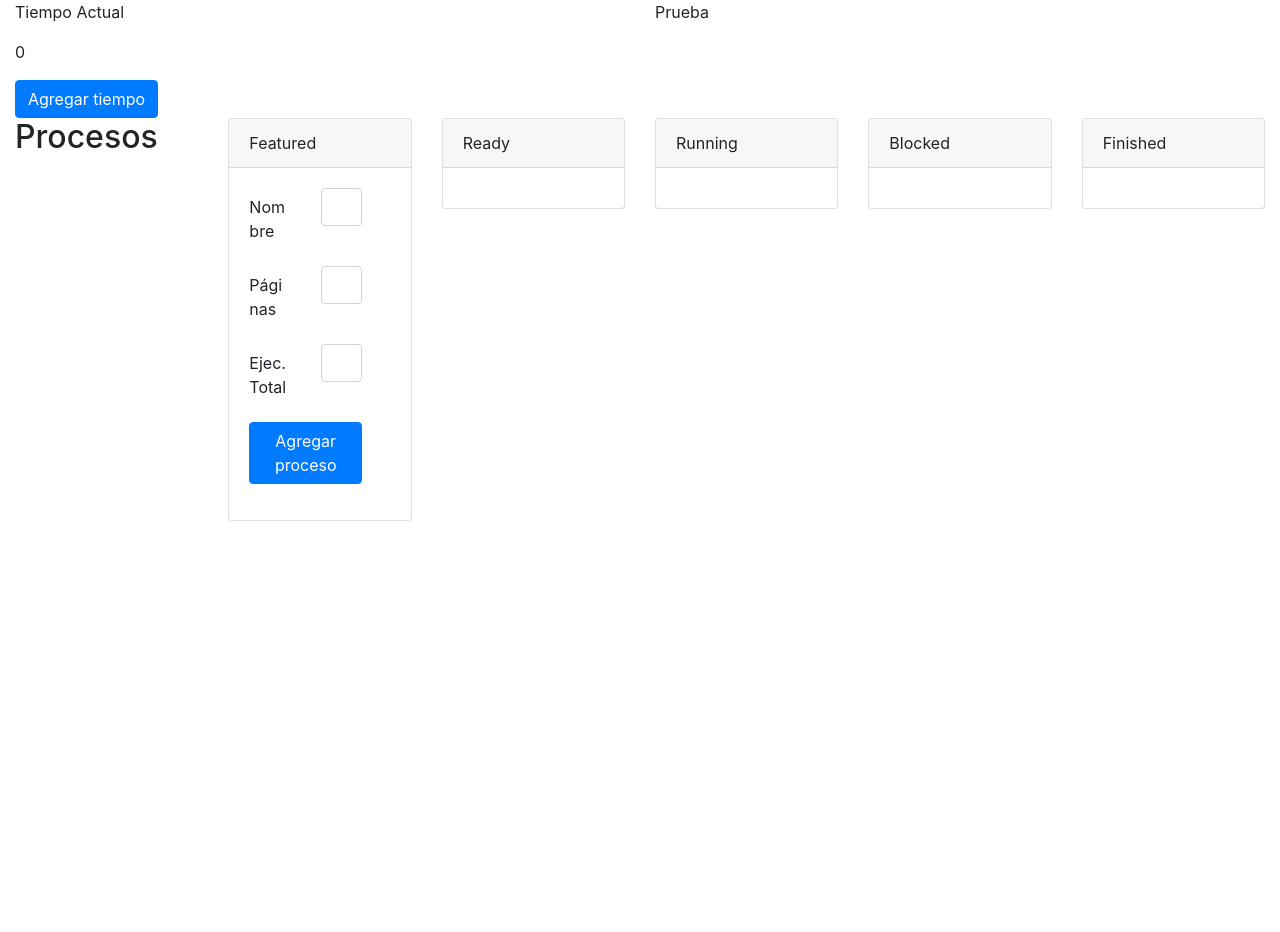
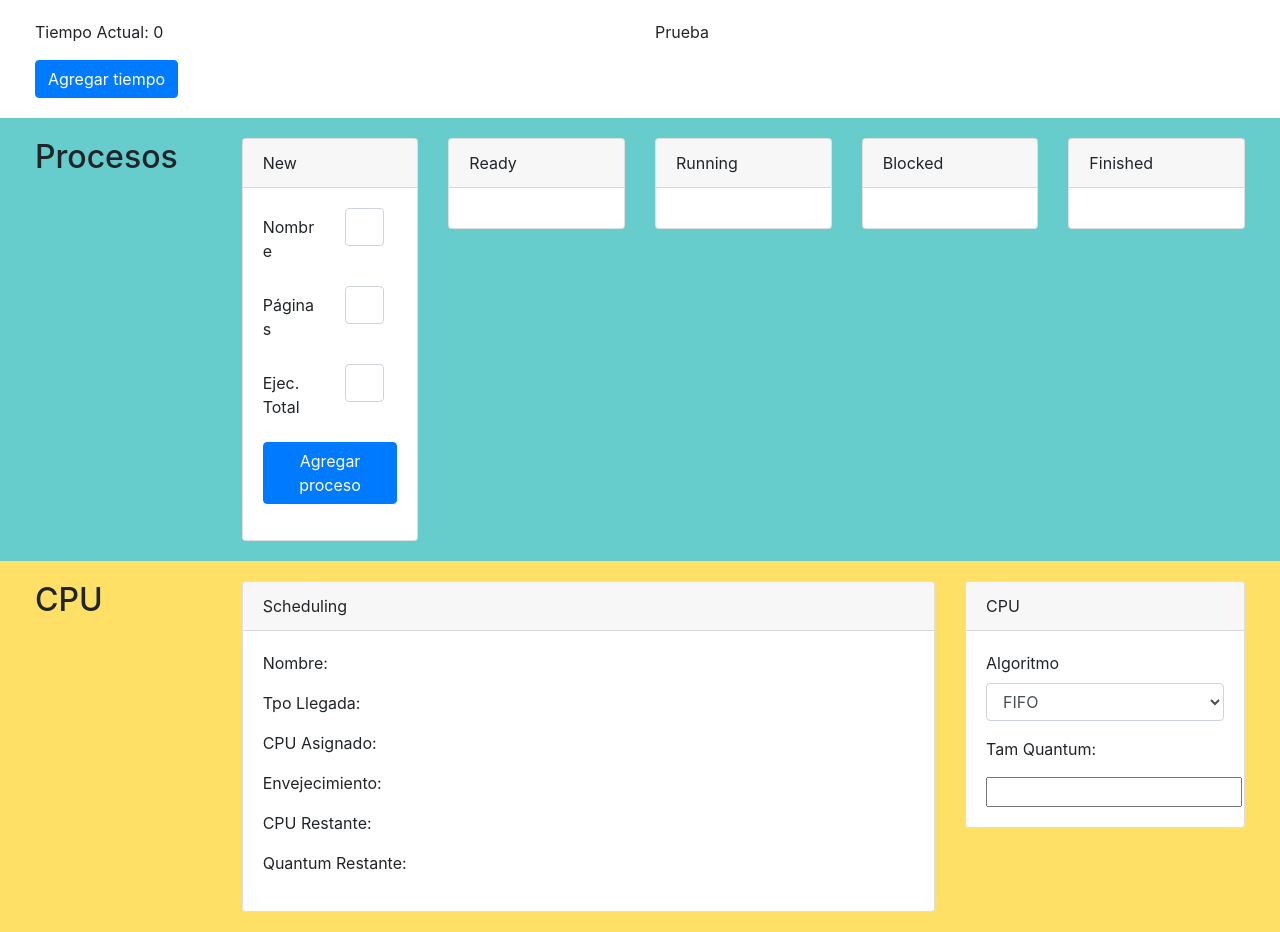
Before and after one commit to mauriciodeleonc/OS-Kernel, a React (Create React App) app: page / in a window 1280 px wide. Before the commit the page ends 800 px from the top, so only its background shows below. Built offline with nearby package versions, Linux system fonts and the light colour scheme.

Commit message:
CPU and its components done (only front)

```diff
--- a/src/App.css
+++ b/src/App.css
@@ -1,16 +1,5 @@
 .App {
   text-align: center;
-}
-
-.App-logo {
-  height: 40vmin;
-  pointer-events: none;
-}
-
-@media (prefers-reduced-motion: no-preference) {
-  .App-logo {
-    animation: App-logo-spin infinite 20s linear;
-  }
 }
 
 .App-header {
@@ -24,15 +13,34 @@
   color: white;
 }
 
-.App-link {
-  color: #61dafb;
+.control{
+  margin: 10px;
+  padding: 20px;
 }
 
-@keyframes App-logo-spin {
-  from {
-    transform: rotate(0deg);
-  }
-  to {
-    transform: rotate(360deg);
-  }
+.control.row{
+  margin-top: 0;
+  margin-bottom: 0;
 }
+
+.procesos{
+  background-color: rgb(102, 204, 204);
+  margin: 0 10px 10px 0;
+  padding: 20px;
+}
+
+.procesos.row{
+  margin-top: 0;
+  margin-bottom: 0;
+}
+
+.cpu{
+  background-color: rgb(255, 224, 102);
+  margin: 0 10px 10px 0;
+  padding: 20px;
+}
+
+.cpu.row{
+  margin-top: 0;
+  margin-bottom: 0;
+}
--- a/src/App.js
+++ b/src/App.js
@@ -11,22 +11,22 @@ import Memoria from './Memoria';
 function App() {
   return (
     <Container fluid>
-      <Row>
+      <Row className="control">
         <Col>
           <Control />
         </Col>
       </Row>
-      <Row>
+      <Row className="procesos">
         <Col>
           <Procesos />
         </Col>
       </Row>
-      {/*
-      <Row>
+      <Row className="cpu">
         <Col>
           <CPU />
         </Col>
       </Row>
+      {/*
       <Row>
         <Col>
           <Memoria />
--- a/src/CPU.js
+++ b/src/CPU.js
@@ -1 +1,26 @@
-//import React from 'react';
+import React from 'react';
+import './App.css';
+import Row from 'react-bootstrap/Row';
+import Col from 'react-bootstrap/Col';
+import Scheduling from './Scheduling';
+import ChooseCPU from './ChooseCPU';
+
+class CPU extends React.Component{
+    render(){
+        return(
+            <Row className="d-flex justify-content-between">
+                <Col sm={2}>
+                    <h2>CPU</h2>
+                </Col>
+                <Col sm={7}>
+                    <Scheduling />
+                </Col>
+                <Col sm={3}>
+                    <ChooseCPU />
+                </Col>
+            </Row>
+        );
+    }
+}
+
+export default CPU;
--- /dev/null
+++ b/src/ChooseCPU.js
@@ -0,0 +1,31 @@
+import React from 'react';
+import Card from 'react-bootstrap/Card';
+import Form from 'react-bootstrap/Form';
+
+class ChooseCPU extends React.Component {
+
+    render(){
+        return(
+            <Card style={{ width: '100%' }}>
+                <Card.Header>CPU</Card.Header>
+                <Card.Body>
+                    <Form>
+                    <Form.Group controlId="exampleForm.ControlSelect1">
+                        <Form.Label>Algoritmo</Form.Label>
+                        <Form.Control as="select">
+                            <option>FIFO</option>
+                            <option>Round Robin</option>
+                            <option>SRT (apropiativo)</option>
+                            <option>HRRN (apropiativo)</option>
+                        </Form.Control>
+                    </Form.Group>
+                    </Form>
+                    <p>Tam Quantum:</p>
+                    <input></input>
+                </Card.Body>
+            </Card>
+        );
+    }
+}
+
+export default ChooseCPU;
--- a/src/Control.js
+++ b/src/Control.js
@@ -23,8 +23,7 @@ class Control extends React.Component {
         return (
             <Row>
                 <Col>
-                    <p>Tiempo Actual</p>
-                    <p>{this.state.tiempoActual}</p>
+                    <p>Tiempo Actual: {this.state.tiempoActual}</p>
                     <Button variant="primary" onClick={this.incrementarTiempo}>Agregar tiempo</Button>
                 </Col>
                 <Col>
--- a/src/New.js
+++ b/src/New.js
@@ -1,9 +1,11 @@
 import React from 'react';
+import './App.css';
 import Col from 'react-bootstrap/Col';
 import Row from 'react-bootstrap/Row';
 import Button from 'react-bootstrap/Button';
 import Form from 'react-bootstrap/Form';
 import Card from 'react-bootstrap/Card';
+
 
 class New extends React.Component{
     /*constructor(props){
@@ -18,11 +20,11 @@ class New extends React.Component{
     render(){
         return(
             <Card style={{ width: '100%' }}>
-                <Card.Header>Featured</Card.Header>
+                <Card.Header>New</Card.Header>
                 <Card.Body>
                     <Form>
                         <Form.Group as={Row} controlId="formHorizontalEmail">
-                            <Form.Label column sm={5}>
+                            <Form.Label column sm={6}>
                                 Nombre
                             </Form.Label>
                             <Col sm={5}>
@@ -31,7 +33,7 @@ class New extends React.Component{
                         </Form.Group>
 
                         <Form.Group as={Row} controlId="formHorizontalPassword">
-                            <Form.Label column sm={5}>
+                            <Form.Label column sm={6}>
                                 Páginas
                             </Form.Label>
                             <Col sm={5}>
@@ -40,7 +42,7 @@ class New extends React.Component{
                         </Form.Group>
 
                         <Form.Group as={Row} controlId="formHorizontalEmail">
-                            <Form.Label column sm={5}>
+                            <Form.Label column sm={6}>
                                 Ejec. Total
                             </Form.Label>
                             <Col sm={5}>
@@ -49,8 +51,8 @@ class New extends React.Component{
                         </Form.Group>
 
                         <Form.Group as={Row}>
-                            <Col sm={{ span: 10 }}>
-                            <Button type="submit">Agregar proceso</Button>
+                            <Col>
+                            <Button type="submit" style={{width: '100%'}}>Agregar proceso</Button>
                             </Col>
                         </Form.Group>
                     </Form>
--- a/src/Procesos.js
+++ b/src/Procesos.js
@@ -1,4 +1,5 @@
 import React from 'react';
+import './App.css';
 import Row from 'react-bootstrap/Row';
 import Col from 'react-bootstrap/Col';
 import New from './New';
--- a/src/Ready.js
+++ b/src/Ready.js
@@ -1,8 +1,5 @@
 import React from 'react';
-import Col from 'react-bootstrap/Col';
 import Row from 'react-bootstrap/Row';
-import Button from 'react-bootstrap/Button';
-import Form from 'react-bootstrap/Form';
 import Card from 'react-bootstrap/Card';
 
 class Ready extends React.Component{
--- /dev/null
+++ b/src/Scheduling.js
@@ -0,0 +1,34 @@
+import React from 'react';
+import Card from 'react-bootstrap/Card';
+
+class Scheduling extends React.Component {
+    constructor(props){
+        super(props);
+
+        this.state = {
+            nombre: '',
+            llegada: '',
+            cpuAsignado: '',
+            envejecimiento: '',
+            cpuRestante: '',
+            quantumRestante: ''
+        }
+    }
+    render(){
+        return(
+            <Card style={{ width: '100%' }}>
+                <Card.Header>Scheduling</Card.Header>
+                <Card.Body>
+                    <p>Nombre: {this.state.nombre}</p>
+                    <p>Tpo Llegada: {this.state.nombre}</p>
+                    <p>CPU Asignado: {this.state.nombre}</p>
+                    <p>Envejecimiento: {this.state.nombre}</p>
+                    <p>CPU Restante: {this.state.nombre}</p>
+                    <p>Quantum Restante: {this.state.nombre}</p>
+                </Card.Body>
+            </Card>
+        );
+    }
+}
+
+export default Scheduling;
```
